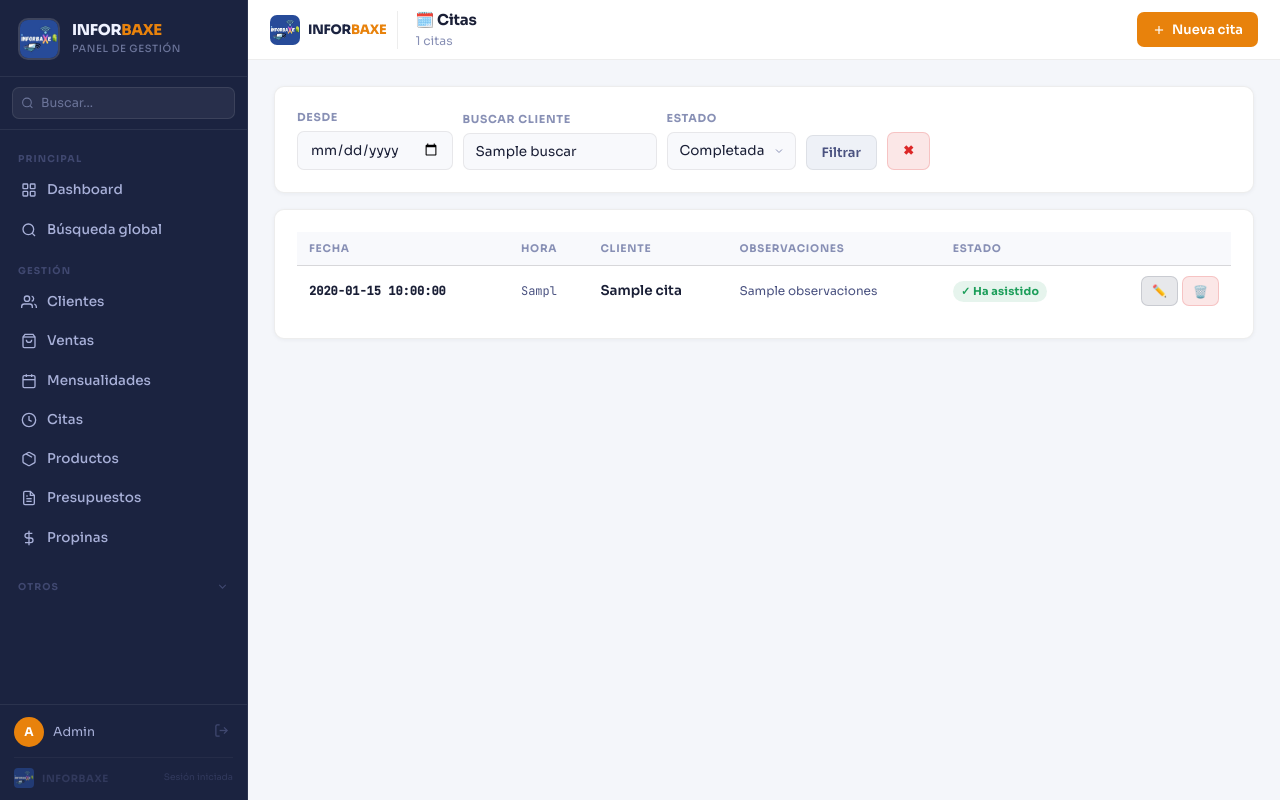
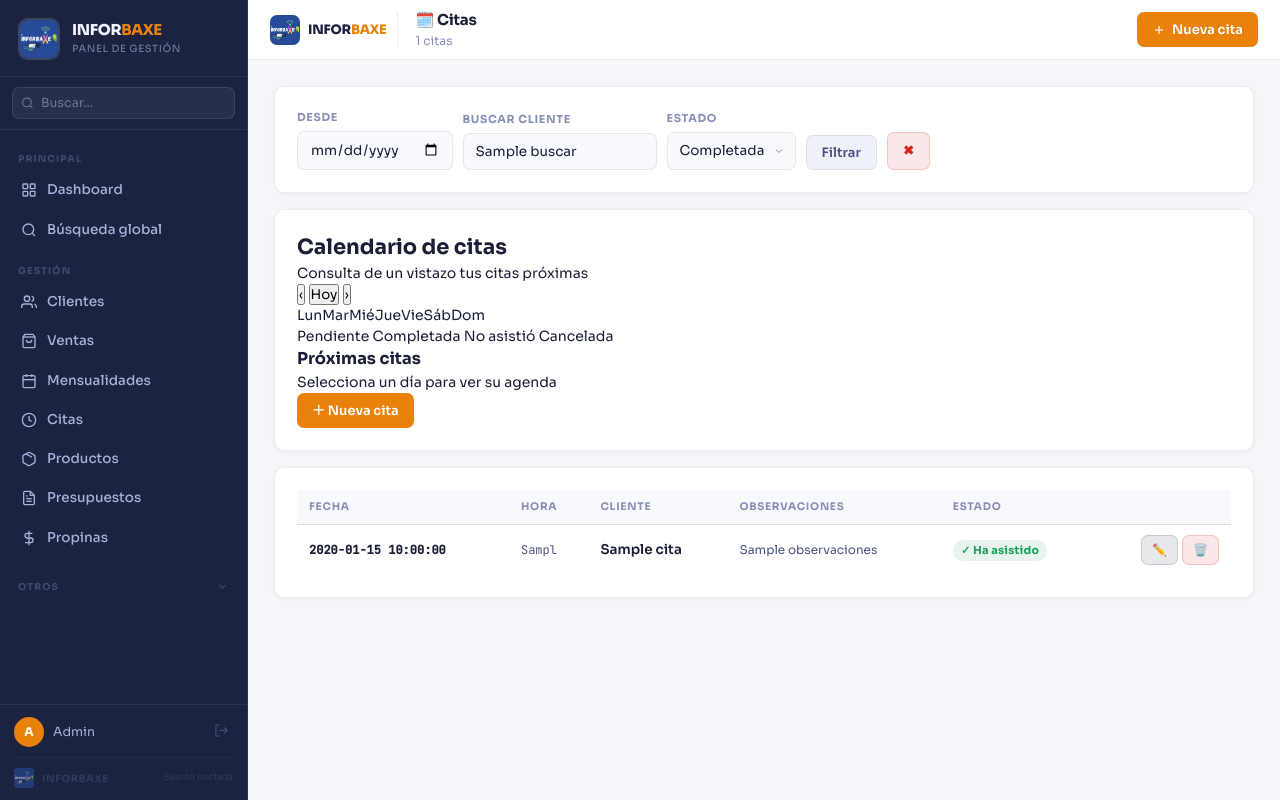
Before and after one commit to Arturobaxe/inforbaxe-web, a Flask app: template templates/citas.html in a window 1280 px wide. Run offline with Flask 3, Linux system fonts and the light colour scheme; the template is opened without the code that fills it: most values are stand-ins (such as "Sample title", 1, 10 or a date in 2020); some libraries are stand-ins or nearby versions.

Commit message:
Integra calendario visual en la página de citas

```diff
--- a/templates/citas.html
+++ b/templates/citas.html
@@ -1,6 +1,9 @@
 {% extends "base.html" %}
 {% block title %}Citas — INFORBAXE{% endblock %}
 {% block page_title %}🗓️ Citas{% endblock %}
+{% block extra_head %}
+<link rel="stylesheet" href="{{ url_for('static', filename='css/citas-calendar.css') }}">
+{% endblock %}
 {% block page_sub %}{{ citas|length }} citas{% endblock %}
 {% block topbar_actions %}
   <a href="{{ url_for('cita_nueva') }}" class="btn btn-primary">
@@ -33,6 +36,50 @@
     <a href="{{ url_for('citas') }}" class="btn btn-danger" style="margin-top:auto;">✖</a>
   </form>
 </div>
+
+<section id="appointments-calendar"
+         class="card appointments-calendar mb-4"
+         data-appointments="{{ citas_calendario|tojson|forceescape }}"
+         data-today="{{ hoy }}"
+         data-min-month="{{ calendario_min }}"
+         data-max-month="{{ calendario_max }}">
+  <div class="calendar-main">
+    <div class="calendar-heading">
+      <div>
+        <h2>Calendario de citas</h2>
+        <p>Consulta de un vistazo tus citas próximas</p>
+      </div>
+      <div class="calendar-navigation">
+        <button type="button" data-calendar-nav="previous" aria-label="Mes anterior">‹</button>
+        <button type="button" data-calendar-nav="today">Hoy</button>
+        <button type="button" data-calendar-nav="next" aria-label="Mes siguiente">›</button>
+      </div>
+    </div>
+    <div id="calendar-month-label" class="calendar-month-label" aria-live="polite"></div>
+    <div class="calendar-weekdays" aria-hidden="true">
+      <span>Lun</span><span>Mar</span><span>Mié</span><span>Jue</span><span>Vie</span><span>Sáb</span><span>Dom</span>
+    </div>
+    <div id="calendar-days" class="calendar-days" role="group" aria-label="Días del mes"></div>
+    <div class="calendar-legend" aria-label="Leyenda de estados">
+      <span><i class="calendar-dot pending"></i>Pendiente</span>
+      <span><i class="calendar-dot completed"></i>Completada</span>
+      <span><i class="calendar-dot no-show"></i>No asistió</span>
+      <span><i class="calendar-dot cancelled"></i>Cancelada</span>
+    </div>
+  </div>
+  <aside class="calendar-agenda">
+    <div class="calendar-agenda-heading">
+      <div>
+        <h3 id="calendar-agenda-title">Próximas citas</h3>
+        <p id="calendar-agenda-subtitle">Selecciona un día para ver su agenda</p>
+      </div>
+    </div>
+    <div id="calendar-agenda-list" class="calendar-agenda-list" aria-live="polite"></div>
+    <a id="calendar-new-appointment" class="btn btn-primary calendar-new-appointment"
+       href="{{ url_for('cita_nueva') }}">＋ Nueva cita</a>
+  </aside>
+</section>
+
 <div class="card">
   <div class="table-wrap">
     <table>
```
